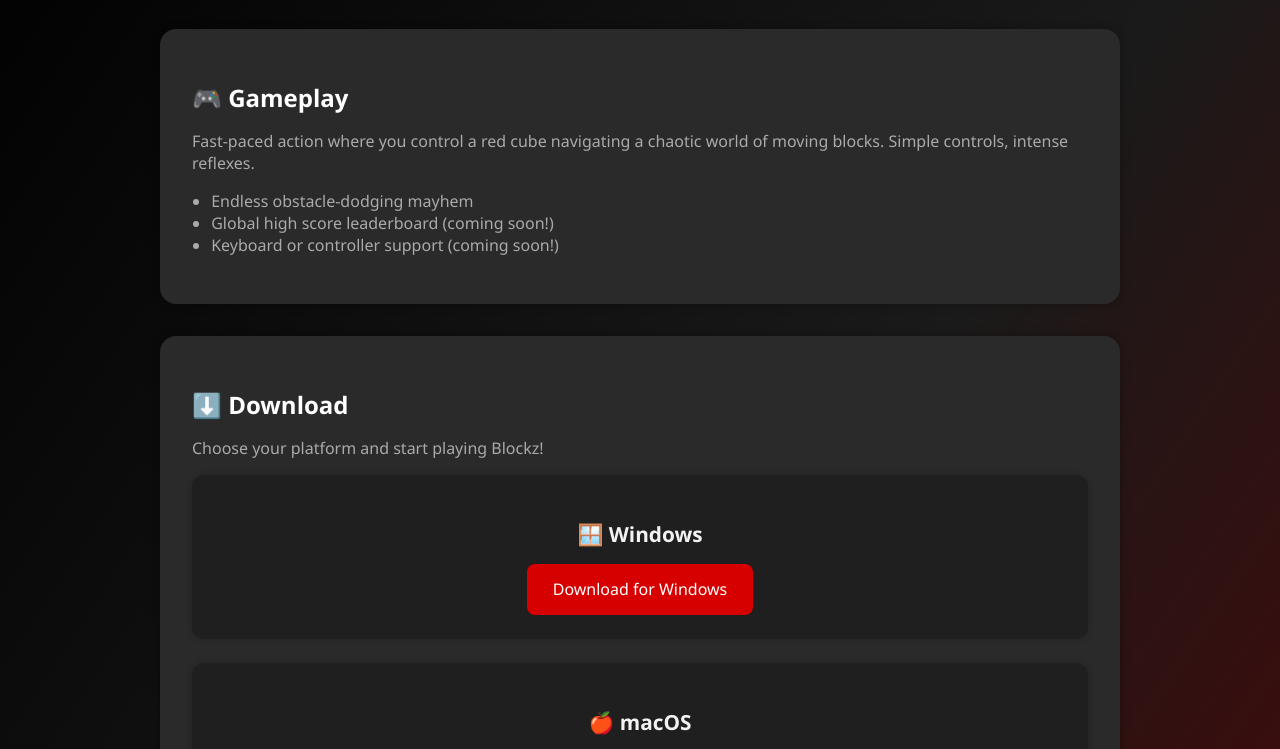
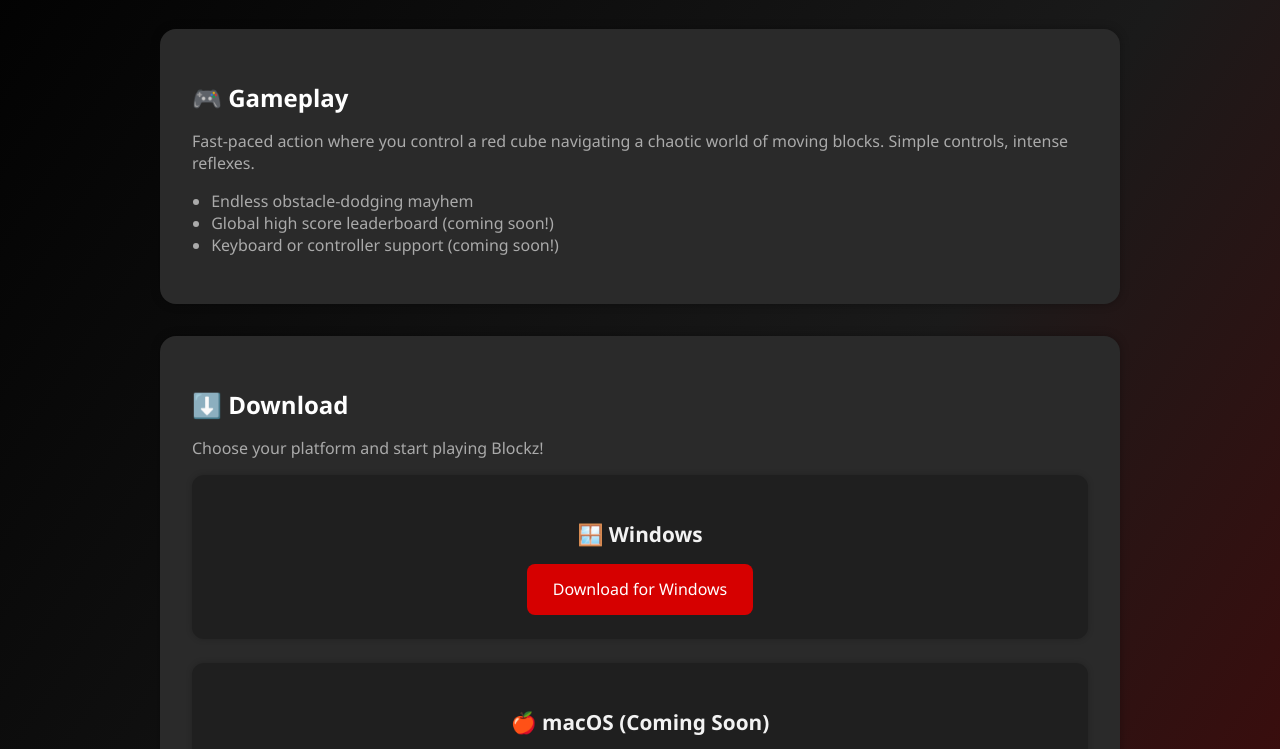
Before and after one commit to Hacker-Ethical1/Blockz, a plain HTML site: page index.html in a window 1280 px wide. Shown: the part 178-927 px from the top of the page. Drawn offline with Linux system fonts and the light colour scheme; a web font is replaced by a local one.

Commit message:
Update index.html

```diff
--- a/index.html
+++ b/index.html
@@ -114,7 +114,7 @@
           <a href="blockz-windows.zip" class="download-button">Download for Windows</a>
         </div>
         <div class="platform-card">
-          <h3>🍎 macOS</h3>
+          <h3>🍎 macOS (Coming Soon)</h3>
           <a href="blockz-mac.zip" class="download-button">Download for Mac</a>
         </div>
       </div>
```
